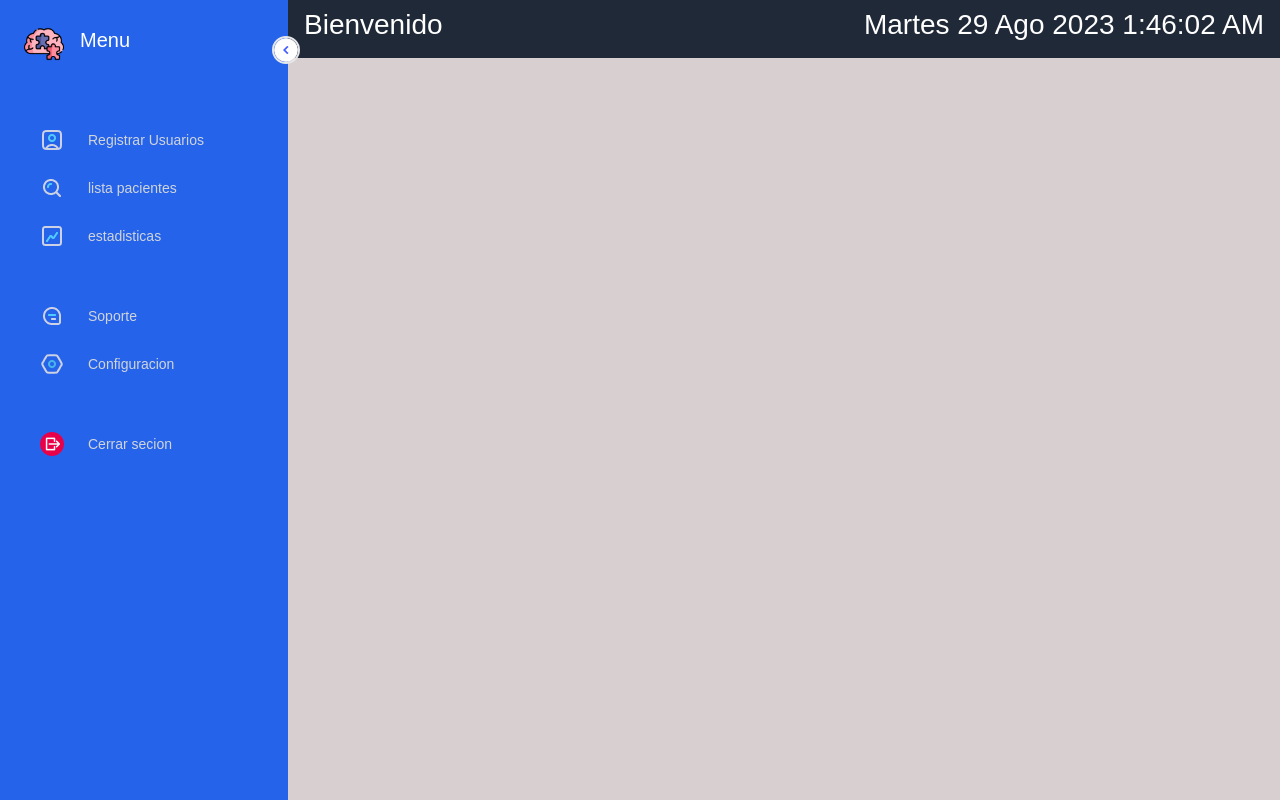
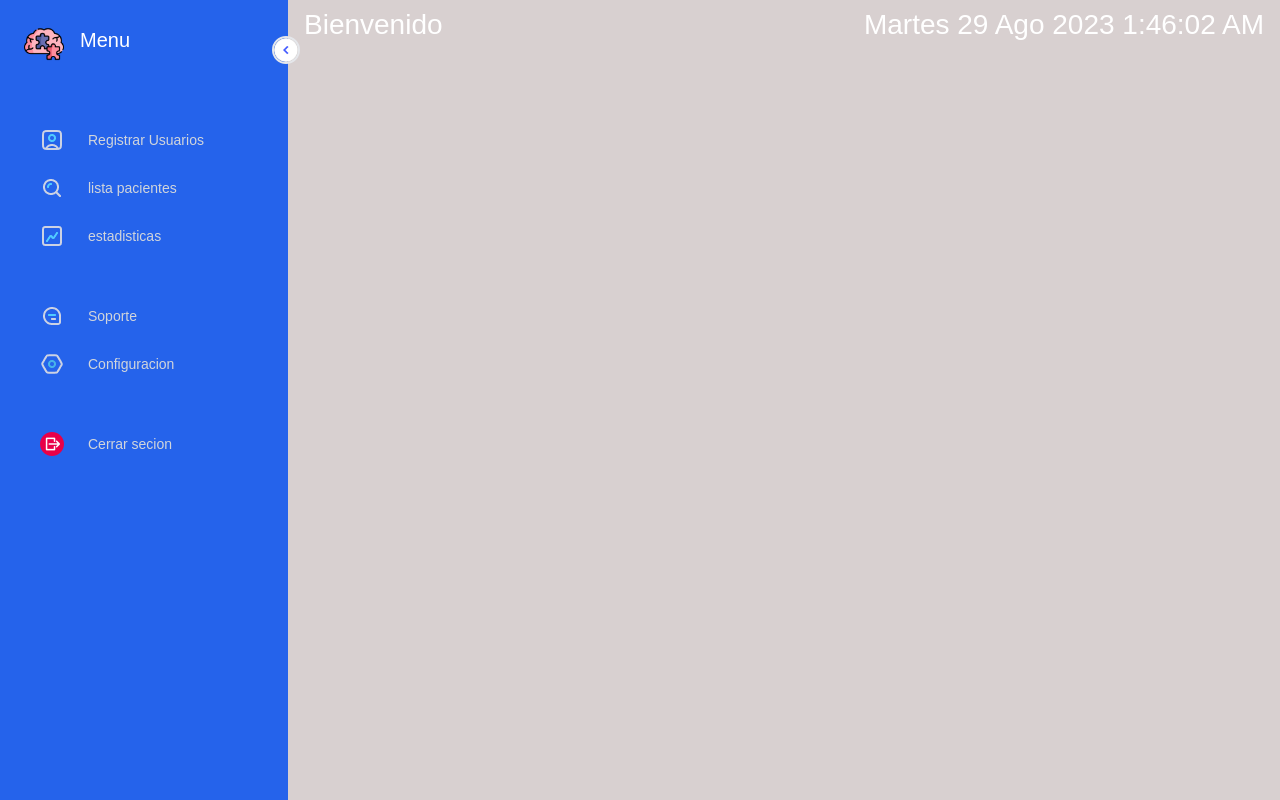
Before and after one commit to jesusjarr30/Modular-Web, a React (Create React App) app in the folder PaginaWeb/webps/: page /Inicio in a window 1280 px wide. Built offline with nearby package versions, Linux system fonts and the light colour scheme.

Commit message:
temporary fix

```diff
--- a/PaginaWeb/webps/src/components/ComPrincipal/Contactanos.js
+++ b/PaginaWeb/webps/src/components/ComPrincipal/Contactanos.js
@@ -47,7 +47,15 @@ export const Contactanos = () => {
     };
 
     return(
-        <section className="contact w-full flex" id="connect">
+        <section
+        className="contact w-full flex"
+        id="connect"
+        style={{
+          minHeight: "100vh", // Establece la altura mínima para ocupar toda la ventana
+          background: "linear-gradient(90.21deg, #AA367C -5.91%, #4A2FBD 111.58%)", // Fondo degradado
+          overflow: "auto",
+        }}
+      >
             <Container className="w-full">
 
                 <Row className="align-items-center">
--- a/PaginaWeb/webps/src/components/Dashboard/Inicio.jsx
+++ b/PaginaWeb/webps/src/components/Dashboard/Inicio.jsx
@@ -108,10 +108,10 @@ const Inicio = () => {
           ))}
         </ul>
       </div>
-      {/*Termina el div de la barra*/}
+      {/*Termina el div de la panel derecho*/}
       <div className="flex-1"> {/* Usamos "flex-1" para que tome el espacio restante */}
-      <div className='font-semibold h-screen w-full'>
-        <div className='bg-gray-800 text-white py-2 w-full flex justify-between'>
+      <div className='font-semibold flex w-full'>
+        <div className=' text-white py-2 w-full flex justify-between'>
           <div className='flex w-full'>
             <h3 className='ml-4'>Bienvenido {data.nombre}</h3>
           </div>
@@ -119,6 +119,7 @@ const Inicio = () => {
             <h3 className='mr-4'>{formattedDate}</h3>
           </div>
         </div>
+
         {selectedComponent}
       </div>
 
```
Also changed, not shown: 1 other file (tests, documents, lock files or other folders).
